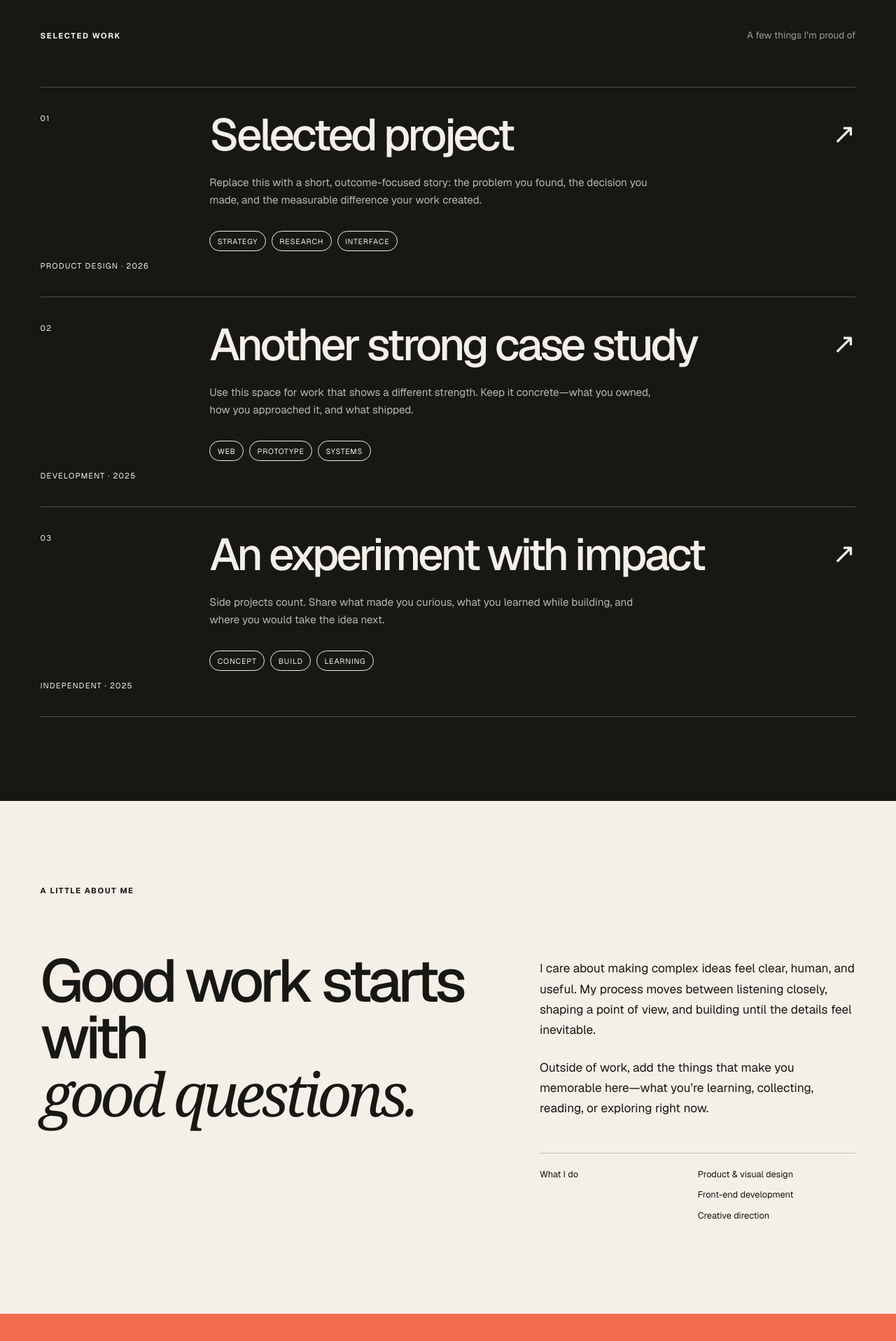
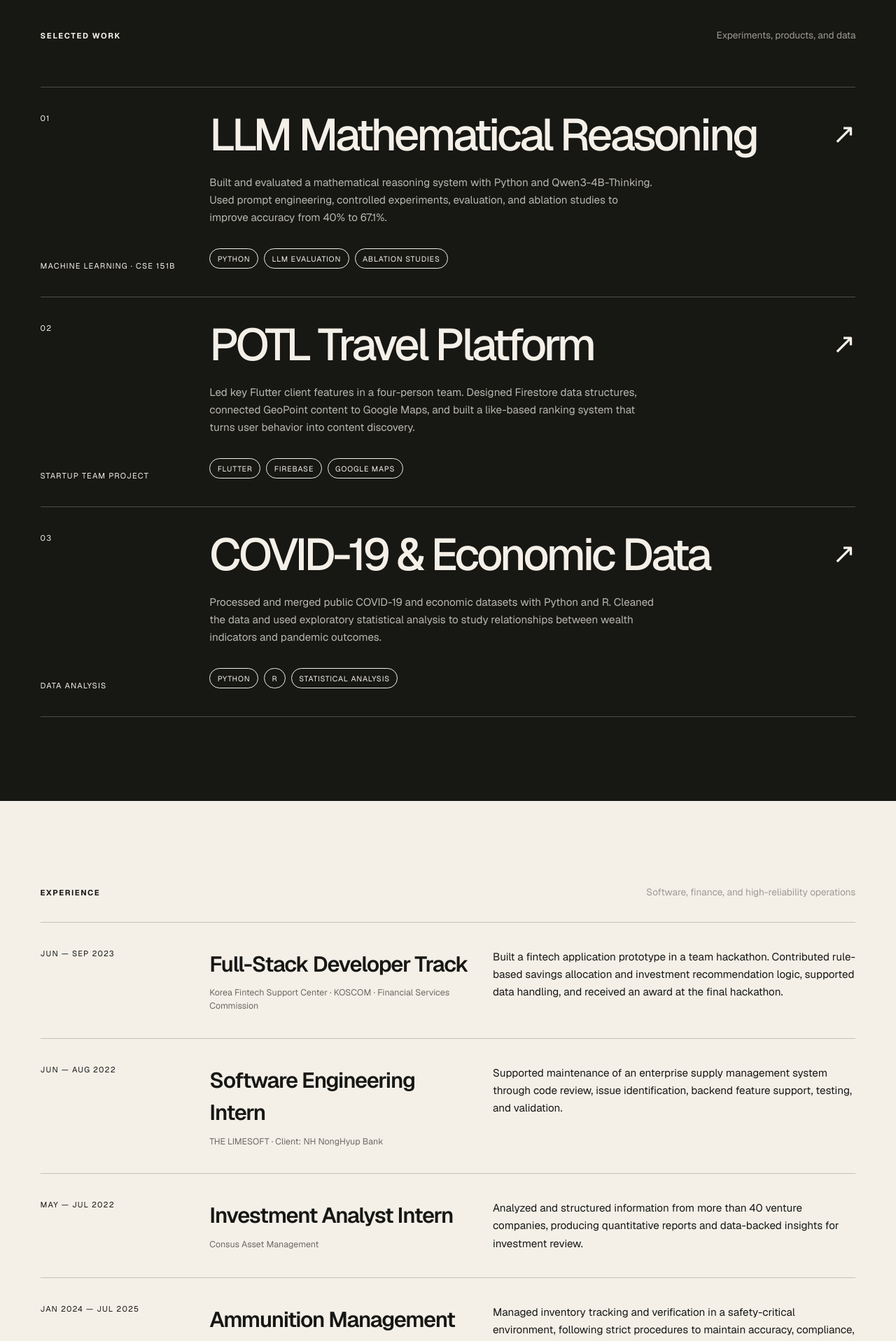
Before and after one commit to Hojoon118/Hojoon118.github.io, a Next.js app: page / in a window 1280 px wide. Shown: the part 880-2797 px from the top of the page at 70% size. Built offline with nearby package versions, Linux system fonts and the light colour scheme.

Commit message:
Replace placeholders with verified resume content

```diff
--- a/app/globals.css
+++ b/app/globals.css
@@ -56,7 +56,7 @@ em { font-family: Georgia, "Times New Roman", serif; font-weight: 400; }
 .round-link { width: 62px; height: 62px; border: 1px solid var(--ink); border-radius: 50%; display: grid; place-items: center; font-size: 1.35rem; transition: all .2s; }
 .round-link:hover { background: var(--ink); color: var(--paper); transform: translateY(3px); }
 
-.work, .about { padding: 7.5rem 4.5vw; }
+.work, .experience, .about { padding: 7.5rem 4.5vw; }
 .work { background: var(--ink); color: var(--paper); }
 .section-heading { display: flex; justify-content: space-between; align-items: baseline; margin-bottom: 4rem; }
 .section-note { color: #9d9b94; font-size: .85rem; }
@@ -87,13 +87,33 @@ em { font-family: Georgia, "Times New Roman", serif; font-weight: 400; }
 .tags span { border: 1px solid currentColor; padding: .35rem .65rem; border-radius: 999px; font-size: .67rem; text-transform: uppercase; letter-spacing: .08em; }
 .project-arrow { font-size: 2.5rem; text-align: right; }
 
+.experience { background: var(--paper); }
+.dark-heading { border-bottom: 1px solid var(--line); padding-bottom: 2rem; margin-bottom: 0; }
+.timeline-item {
+  display: grid;
+  grid-template-columns: 18% 32% 1fr;
+  gap: 2rem;
+  padding: 2.25rem 0;
+  border-bottom: 1px solid var(--line);
+}
+.timeline-period { margin: 0; font-size: .7rem; text-transform: uppercase; letter-spacing: .1em; }
+.timeline-item h3 { margin: 0 0 .6rem; font-size: clamp(1.4rem, 2.4vw, 2.4rem); font-weight: 520; letter-spacing: -.04em; }
+.timeline-company { margin: 0; font-size: .78rem; line-height: 1.5; color: #6d6b65; }
+.timeline-detail { margin: 0; max-width: 590px; font-size: .95rem; line-height: 1.65; }
+
 .about-grid { display: grid; grid-template-columns: 1.15fr .85fr; gap: 8vw; margin-top: 5rem; }
 .about h2 { font-size: clamp(3rem, 6.7vw, 7.3rem); line-height: .94; letter-spacing: -.065em; font-weight: 500; margin: 0; }
 .about-copy { padding-top: .5rem; }
 .about-copy > p { font-size: 1.08rem; line-height: 1.7; margin: 0 0 1.5rem; }
+.education { margin-top: 4rem; border-top: 1px solid var(--line); }
+.education p { position: relative; padding: 1.4rem 0 1.4rem 8rem; margin: 0; border-bottom: 1px solid var(--line); line-height: 1.55; }
+.education span { position: absolute; left: 0; top: 1.55rem; font-size: .68rem; text-transform: uppercase; letter-spacing: .08em; }
+.education strong { font-weight: 550; color: #6d6b65; }
 .capabilities { border-top: 1px solid var(--line); margin-top: 3rem; padding-top: 1.25rem; display: grid; grid-template-columns: 1fr 1fr; font-size: .8rem; }
 .capabilities ul { list-style: none; margin: 0; padding: 0; }
 .capabilities li { margin-bottom: .65rem; }
+.leadership { border-top: 1px solid var(--line); margin-top: 2rem; padding-top: 1.25rem; display: grid; grid-template-columns: 1fr 1fr; font-size: .8rem; }
+.leadership p { grid-column: 2; margin: 0 0 .65rem; }
 
 .contact { background: var(--coral); min-height: 75vh; padding: 7rem 4.5vw 5rem; display: flex; flex-direction: column; justify-content: space-between; }
 .contact .eyebrow span { background: var(--ink); }
@@ -112,13 +132,15 @@ footer a:hover { text-decoration: underline; }
   .hero-bottom { align-items: center; }
   .intro { max-width: 78%; font-size: .9rem; }
   .round-link { width: 48px; height: 48px; }
-  .work, .about { padding-top: 5rem; padding-bottom: 5rem; }
+  .work, .experience, .about { padding-top: 5rem; padding-bottom: 5rem; }
   .section-heading { margin-bottom: 2.5rem; }
   .project { grid-template-columns: 1fr 40px; min-height: 340px; gap: 1rem; }
   .project-meta { grid-column: 1 / -1; flex-direction: row; }
   .project:hover { padding-left: 1rem; padding-right: 1rem; }
   .project-body h2 { font-size: 2.8rem; }
   .project-arrow { font-size: 1.8rem; }
+  .timeline-item { grid-template-columns: 1fr; gap: 1rem; }
+  .timeline-detail { margin-top: .5rem; }
   .about-grid { grid-template-columns: 1fr; gap: 3rem; margin-top: 3rem; }
   .contact { min-height: 68vh; padding-top: 5rem; }
   footer { flex-direction: column; gap: 1rem; }
--- a/app/page.tsx
+++ b/app/page.tsx
@@ -1,30 +1,64 @@
 const projects = [
   {
     number: "01",
-    title: "Selected project",
-    type: "Product design · 2026",
+    title: "LLM Mathematical Reasoning",
+    type: "Machine learning · CSE 151B",
     description:
-      "Replace this with a short, outcome-focused story: the problem you found, the decision you made, and the measurable difference your work created.",
+      "Built and evaluated a mathematical reasoning system with Python and Qwen3-4B-Thinking. Used prompt engineering, controlled experiments, evaluation, and ablation studies to improve accuracy from 40% to 67.1%.",
     color: "coral",
-    tags: ["Strategy", "Research", "Interface"],
+    tags: ["Python", "LLM evaluation", "Ablation studies"],
+    href: "https://github.com/kevinlee1989/CSE151B_FINAL",
   },
   {
     number: "02",
-    title: "Another strong case study",
-    type: "Development · 2025",
+    title: "POTL Travel Platform",
+    type: "Startup team project",
     description:
-      "Use this space for work that shows a different strength. Keep it concrete—what you owned, how you approached it, and what shipped.",
+      "Led key Flutter client features in a four-person team. Designed Firestore data structures, connected GeoPoint content to Google Maps, and built a like-based ranking system that turns user behavior into content discovery.",
     color: "blue",
-    tags: ["Web", "Prototype", "Systems"],
+    tags: ["Flutter", "Firebase", "Google Maps"],
+    href: "https://github.com/geongupark/POTL",
   },
   {
     number: "03",
-    title: "An experiment with impact",
-    type: "Independent · 2025",
+    title: "COVID-19 & Economic Data",
+    type: "Data analysis",
     description:
-      "Side projects count. Share what made you curious, what you learned while building, and where you would take the idea next.",
+      "Processed and merged public COVID-19 and economic datasets with Python and R. Cleaned the data and used exploratory statistical analysis to study relationships between wealth indicators and pandemic outcomes.",
     color: "lime",
-    tags: ["Concept", "Build", "Learning"],
+    tags: ["Python", "R", "Statistical analysis"],
+    href: "https://github.com/hojoon0118/covid",
+  },
+];
+
+const experience = [
+  {
+    period: "Jun — Sep 2023",
+    role: "Full-Stack Developer Track",
+    company: "Korea Fintech Support Center · KOSCOM · Financial Services Commission",
+    detail:
+      "Built a fintech application prototype in a team hackathon. Contributed rule-based savings allocation and investment recommendation logic, supported data handling, and received an award at the final hackathon.",
+  },
+  {
+    period: "Jun — Aug 2022",
+    role: "Software Engineering Intern",
+    company: "THE LIMESOFT · Client: NH NongHyup Bank",
+    detail:
+      "Supported maintenance of an enterprise supply management system through code review, issue identification, backend feature support, testing, and validation.",
+  },
+  {
+    period: "May — Jul 2022",
+    role: "Investment Analyst Intern",
+    company: "Consus Asset Management",
+    detail:
+      "Analyzed and structured information from more than 40 venture companies, producing quantitative reports and data-backed insights for investment review.",
+  },
+  {
+    period: "Jan 2024 — Jul 2025",
+    role: "Ammunition Management Specialist",
+    company: "Republic of Korea Army · Sergeant",
+    detail:
+      "Managed inventory tracking and verification in a safety-critical environment, following strict procedures to maintain accuracy, compliance, and operational reliability.",
   },
 ];
 
@@ -32,26 +66,25 @@ export default function Home() {
   return (
     <main>
       <nav className="nav" aria-label="Primary navigation">
-        <a className="wordmark" href="#top" aria-label="Hojoon, home">
-          HJ<span>.</span>
-        </a>
+        <a className="wordmark" href="#top" aria-label="Hojoon Kim, home">HJ<span>.</span></a>
         <div className="nav-links">
           <a href="#work">Work</a>
+          <a href="#experience">Experience</a>
           <a href="#about">About</a>
           <a href="#contact">Contact</a>
         </div>
       </nav>
 
       <section className="hero" id="top">
-        <p className="eyebrow"><span /> Portfolio · Seoul, South Korea</p>
+        <p className="eyebrow"><span /> UC San Diego · Computer Science</p>
         <h1>
           I turn <em>curiosity</em>
           <br />into useful things.
         </h1>
         <div className="hero-bottom">
           <p className="intro">
-            I’m <strong>Hojoon</strong>, a multidisciplinary creator working at
-            the intersection of thoughtful design and technology.
+            I’m <strong>Hojoon Kim</strong>, a computer science student building
+            reliable software, data-driven products, and practical ML systems.
           </p>
           <a className="round-link" href="#work" aria-label="View selected work">↓</a>
         </div>
@@ -60,11 +93,11 @@ export default function Home() {
       <section className="work" id="work">
         <div className="section-heading">
           <p className="kicker">Selected work</p>
-          <p className="section-note">A few things I’m proud of</p>
+          <p className="section-note">Experiments, products, and data</p>
         </div>
         <div className="project-list">
           {projects.map((project) => (
-            <article className={`project ${project.color}`} key={project.number}>
+            <a className={`project ${project.color}`} href={project.href} target="_blank" rel="noreferrer" key={project.number}>
               <div className="project-meta">
                 <span>{project.number}</span>
                 <span>{project.type}</span>
@@ -77,50 +110,79 @@ export default function Home() {
                 </div>
               </div>
               <span className="project-arrow" aria-hidden="true">↗</span>
+            </a>
+          ))}
+        </div>
+      </section>
+
+      <section className="experience" id="experience">
+        <div className="section-heading dark-heading">
+          <p className="kicker">Experience</p>
+          <p className="section-note">Software, finance, and high-reliability operations</p>
+        </div>
+        <div className="timeline">
+          {experience.map((item) => (
+            <article className="timeline-item" key={`${item.role}-${item.period}`}>
+              <p className="timeline-period">{item.period}</p>
+              <div>
+                <h3>{item.role}</h3>
+                <p className="timeline-company">{item.company}</p>
+              </div>
+              <p className="timeline-detail">{item.detail}</p>
             </article>
           ))}
         </div>
       </section>
 
       <section className="about" id="about">
-        <p className="kicker">A little about me</p>
+        <p className="kicker">Profile</p>
         <div className="about-grid">
-          <h2>Good work starts with<br /><em>good questions.</em></h2>
+          <div>
+            <h2>Strong systems start with<br /><em>clear thinking.</em></h2>
+            <div className="education">
+              <p><span>2023 — Present</span> University of California, San Diego<br /><strong>B.S. Computer Science</strong></p>
+              <p><span>2021 — 2023</span> Diablo Valley College<br /><strong>Computer Science</strong></p>
+            </div>
+          </div>
           <div className="about-copy">
             <p>
-              I care about making complex ideas feel clear, human, and useful.
-              My process moves between listening closely, shaping a point of
-              view, and building until the details feel inevitable.
+              My work connects core computer science, machine learning, and product development. I enjoy turning unclear problems into structured experiments, dependable software, and measurable outcomes.
             </p>
             <p>
-              Outside of work, add the things that make you memorable here—what
-              you’re learning, collecting, reading, or exploring right now.
+              I have worked across enterprise software, fintech, investment analysis, and safety-critical military operations—experiences that shaped how I collaborate, validate details, and take responsibility for results.
             </p>
             <div className="capabilities">
-              <span>What I do</span>
+              <span>Technical toolkit</span>
               <ul>
-                <li>Product &amp; visual design</li>
-                <li>Front-end development</li>
-                <li>Creative direction</li>
+                <li>Python · C/C++ · Java · SQL · R</li>
+                <li>Algorithms · Data structures · OOP</li>
+                <li>ML fundamentals · Statistical analysis</li>
+                <li>Flutter · Firebase · Git</li>
               </ul>
+            </div>
+            <div className="leadership">
+              <span>Leadership</span>
+              <p>President, Korea Student Association</p>
+              <p>Board Member, LikeLion US</p>
+              <p>Project Leader, GLO at UC Berkeley</p>
             </div>
           </div>
         </div>
       </section>
 
       <section className="contact" id="contact">
-        <p className="eyebrow"><span /> Have something in mind?</p>
-        <h2>Let’s make something<br /><em>worth remembering.</em></h2>
-        <a className="email" href="mailto:hello@example.com">
-          hello@example.com <span>↗</span>
+        <p className="eyebrow"><span /> Open to software engineering and ML opportunities</p>
+        <h2>Let’s build something<br /><em>useful together.</em></h2>
+        <a className="email" href="mailto:kimhojoon118@gmail.com">
+          kimhojoon118@gmail.com <span>↗</span>
         </a>
       </section>
 
       <footer>
-        <p>© {new Date().getFullYear()} Hojoon</p>
+        <p>© {new Date().getFullYear()} Hojoon Kim</p>
         <div>
-          <a href="#" aria-label="LinkedIn profile">LinkedIn</a>
-          <a href="#" aria-label="GitHub profile">GitHub</a>
+          <a href="https://www.linkedin.com/in/h-j-kim" target="_blank" rel="noreferrer">LinkedIn</a>
+          <a href="https://github.com/hojoon0118" target="_blank" rel="noreferrer">GitHub</a>
           <a href="#top">Back to top ↑</a>
         </div>
       </footer>
```
Also changed, not shown: app/layout.tsx (+5 -5 lines), 1 other file (tests, documents, lock files or other folders).
